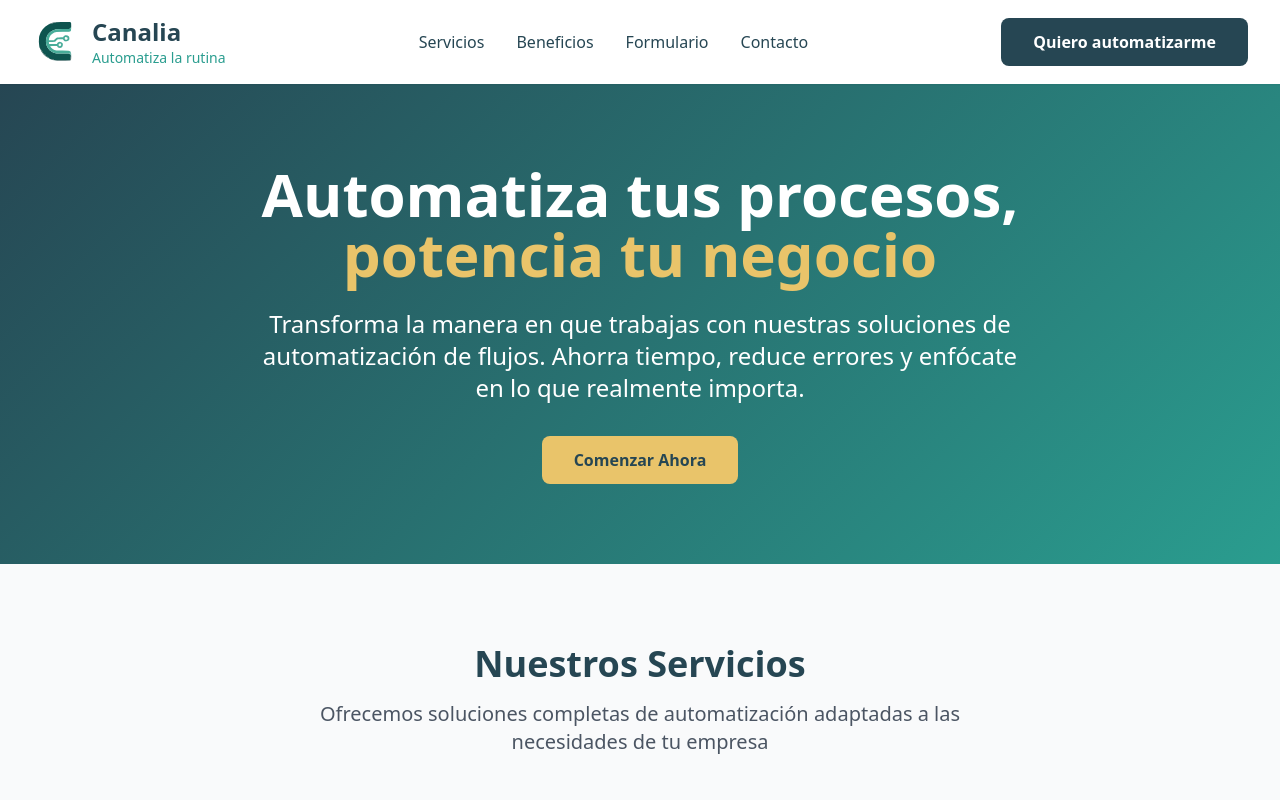
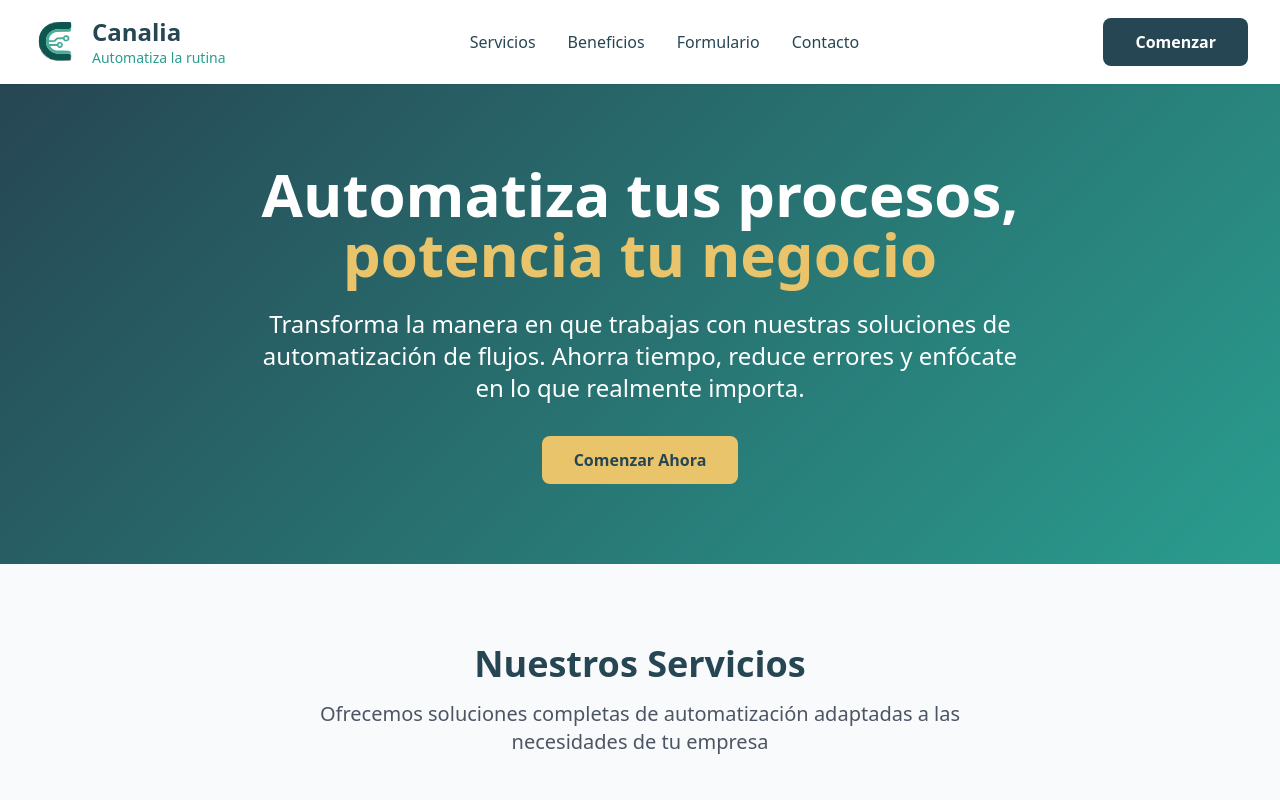
Before and after one commit to Marconator/Canalia-website, a Next.js app: page / in a window 1280 px wide. Shown: the top 800 px of the page. Built offline with nearby package versions, Linux system fonts and the light colour scheme.

Commit message:
Adding dockerfile, editing nav button text

```diff
--- a/app/page.tsx
+++ b/app/page.tsx
@@ -45,7 +45,7 @@ export default function Home() {
                 </a>
               </nav>
               <a href="/formulario" className="btn-primary">
-                Quiero automatizarme
+                Comenzar
               </a>
             </div>
           </div>
```
Also changed, not shown: 1 other file (tests, documents, lock files or other folders).
